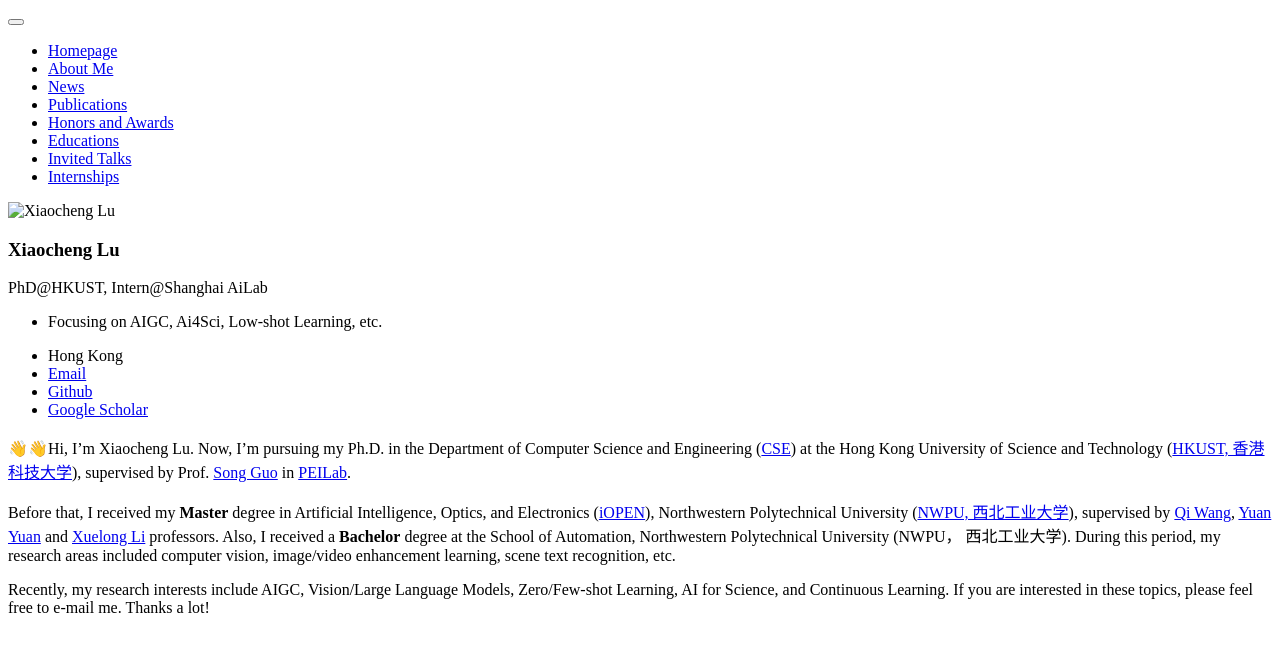
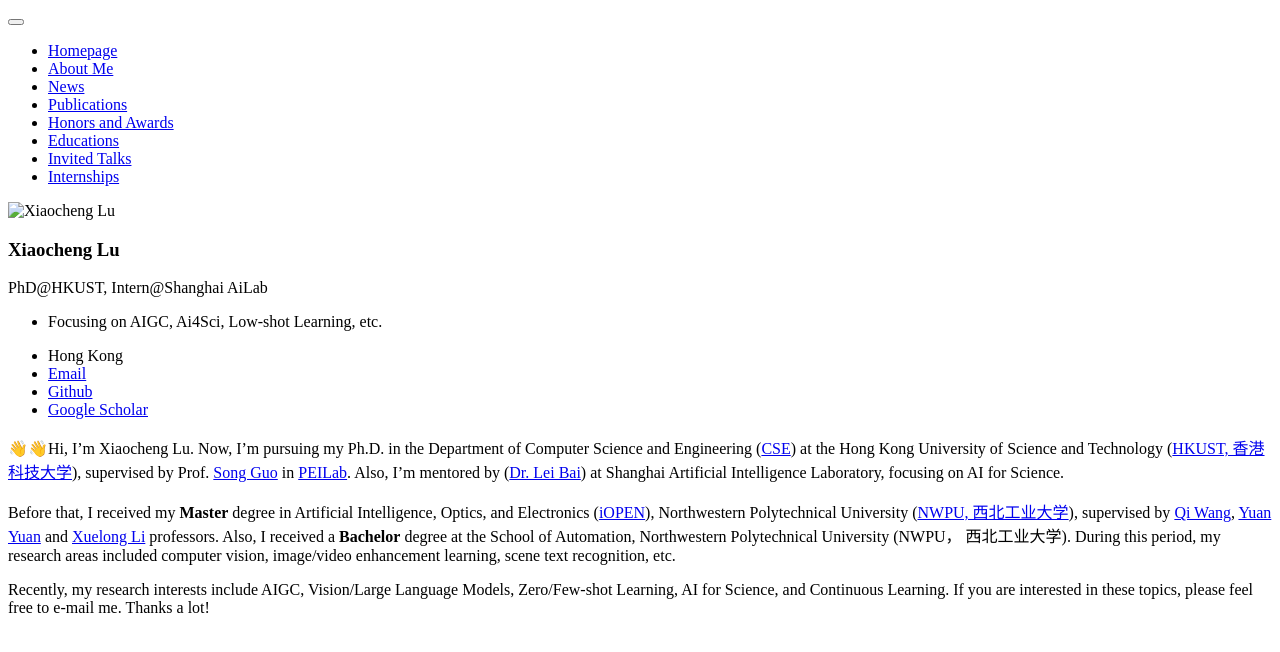
Before and after one commit to Forest-art/forest-art.github.io, a Jekyll site: the page built from _pages/includes/intro.md, in a window 1280 px wide. Shown: the top 652 px of the page. Built offline with Jekyll 4.4.1, drawn with Linux system fonts in a browser that asks for light colours; our own code applies the rules of GitHub Pages for plain Markdown files.

Commit message:
Update intro.md

```diff
--- a/_pages/includes/intro.md
+++ b/_pages/includes/intro.md
@@ -1,4 +1,4 @@
-👋👋Hi, I'm Xiaocheng Lu. Now, I'm pursuing my Ph.D. in the Department of Computer Science and Engineering ([CSE](https://cse.hkust.edu.hk/)) at the Hong Kong University of Science and Technology ([HKUST, 香港科技大学](https://hkust.edu.hk/)), supervised by Prof. [Song Guo](https://cse.hkust.edu.hk/~songguo/) in [PEILab](https://peilab.netlify.app/).
+👋👋Hi, I'm Xiaocheng Lu. Now, I'm pursuing my Ph.D. in the Department of Computer Science and Engineering ([CSE](https://cse.hkust.edu.hk/)) at the Hong Kong University of Science and Technology ([HKUST, 香港科技大学](https://hkust.edu.hk/)), supervised by Prof. [Song Guo](https://cse.hkust.edu.hk/~songguo/) in [PEILab](https://peilab.netlify.app/). Also, I’m mentored by ([Dr. Lei Bai](http://leibai.site/)) at Shanghai Artificial Intelligence Laboratory, focusing on AI for Science.
 
 Before that, I received my **Master** degree in Artificial Intelligence, Optics, and Electronics ([iOPEN](http://iopen.nwpu.edu.cn/)), Northwestern Polytechnical University ([NWPU, 西北工业大学](https://www.nwpu.edu.cn/)), supervised by [Qi Wang](https://crabwq.github.io/), [Yuan Yuan](http://iopen.nwpu.edu.cn/info/1015/1389.htm) and [Xuelong Li](https://scholar.google.com/citations?user=ahUibskAAAAJ) professors. Also, I received a **Bachelor** degree at the School of Automation, Northwestern Polytechnical University (NWPU， 西北工业大学).
 During this period, my research areas included computer vision, image/video enhancement learning, scene text recognition, etc.
```
